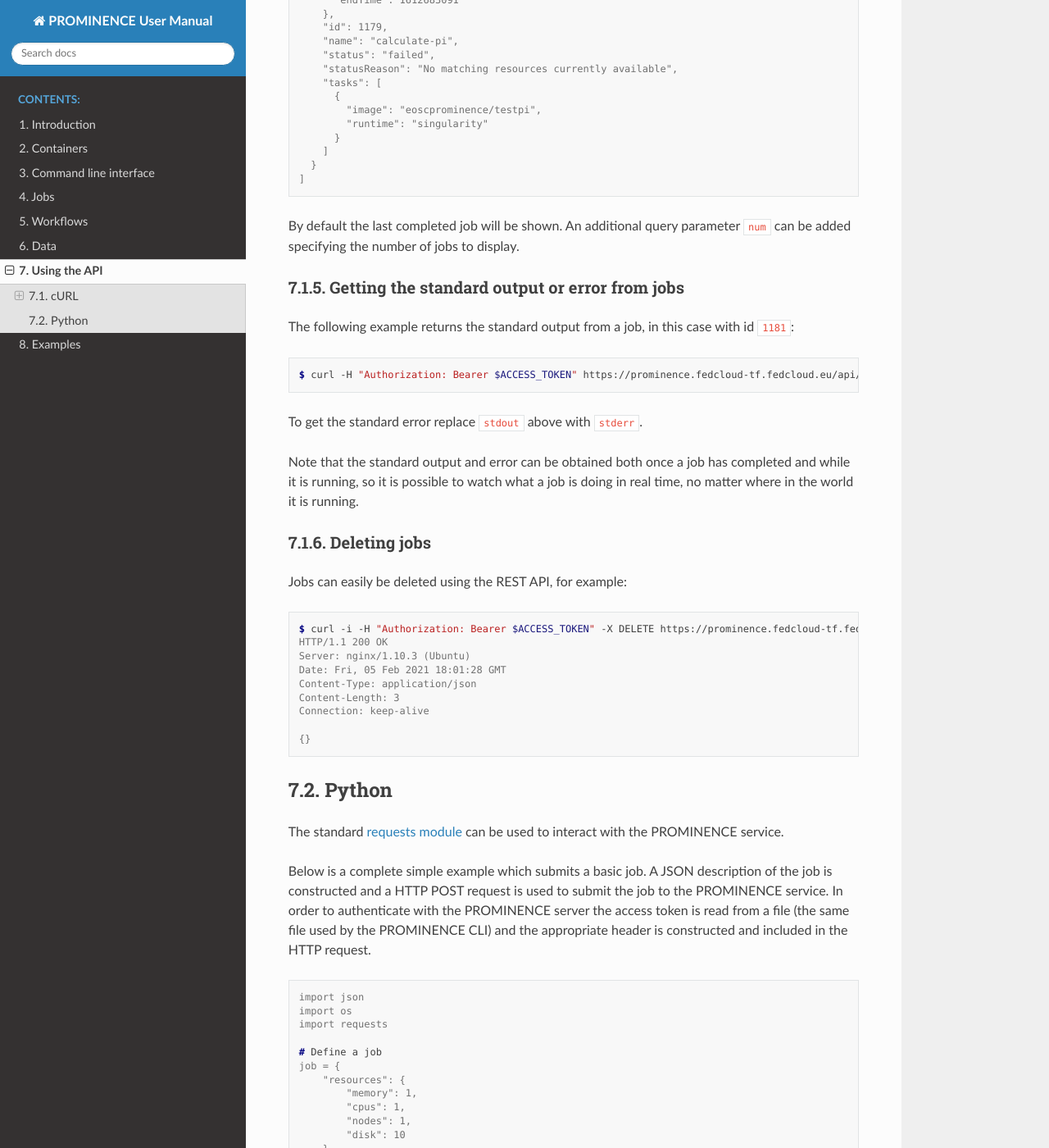
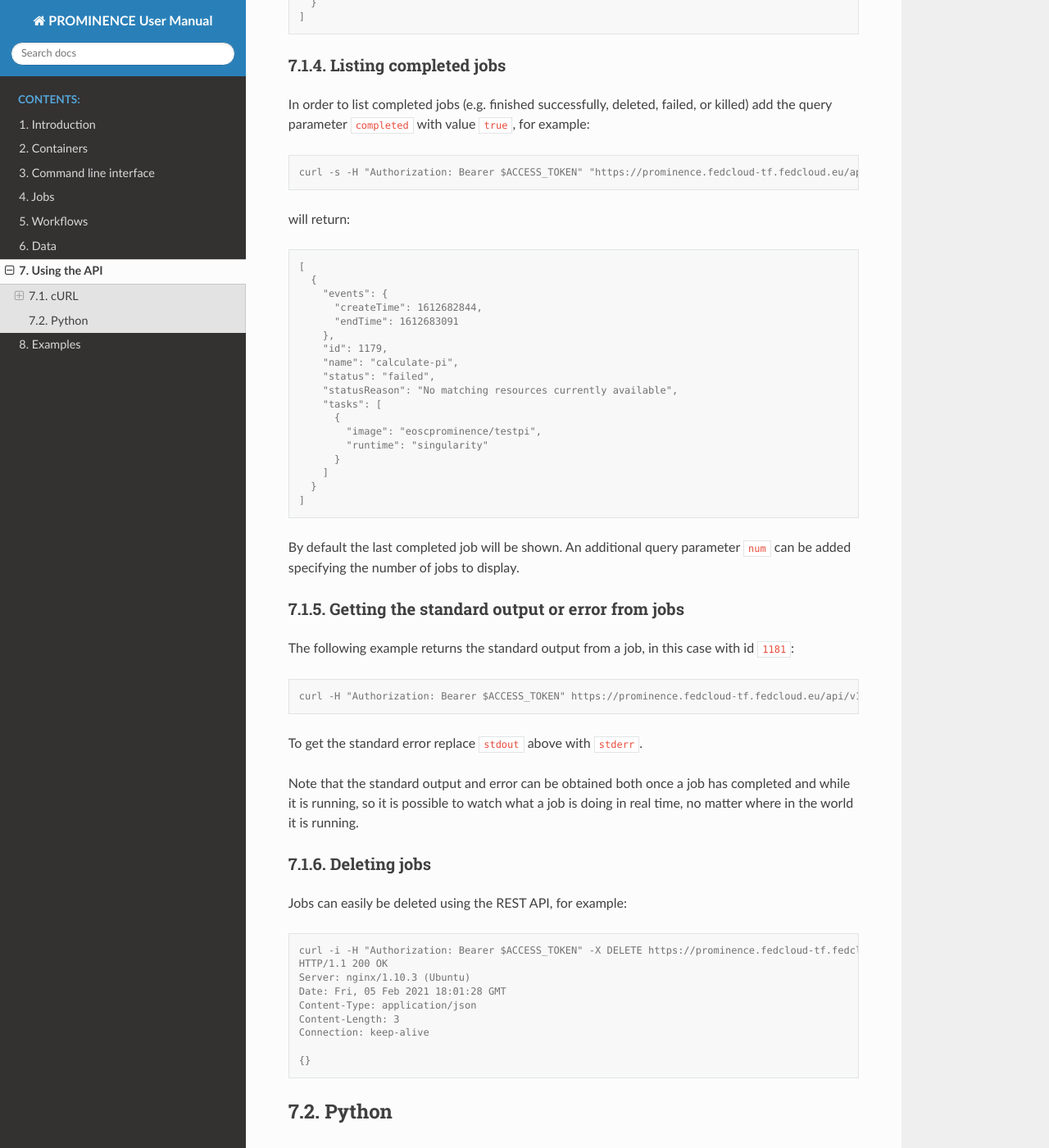
Before and after one commit to prominence-eosc/docs-eosc, a Sphinx documentation site: the page built from source/using-the-api.rst, in a window 1280 px wide and 1400 px high, scrolled down 3768 px. Shown: the whole window at 82% size. Built offline with Sphinx 7.4.7 and the Read the Docs theme 2.0.0, drawn with Linux system fonts in a browser that asks for light colours; some of the changed text lies outside the part shown.

Commit message:
Formatting improvements

```diff
--- a/source/using-the-api.rst
+++ b/source/using-the-api.rst
@@ -85,7 +85,12 @@
 
 .. code-block:: console
 
-   $ curl -s -H "Authorization: Bearer $ACCESS_TOKEN" https://prominence.fedcloud-tf.fedcloud.eu/api/v1/jobs/1169 | jq .
+   curl -s -H "Authorization: Bearer $ACCESS_TOKEN" https://prominence.fedcloud-tf.fedcloud.eu/api/v1/jobs/1169 | jq .
+
+will return:
+
+.. code-block:: console
+
    [
      {
        "events": {
@@ -114,6 +119,11 @@
 .. code-block:: console
 
    curl -s -H "Authorization: Bearer $ACCESS_TOKEN" "https://prominence.fedcloud-tf.fedcloud.eu/api/v1/jobs/1181" | jq .
+
+will return:
+
+.. code-block:: console
+
    [
      {
        "events": {
@@ -161,7 +171,12 @@
 
 .. code-block:: console
 
-   $ curl -s -H "Authorization: Bearer $ACCESS_TOKEN" https://prominence.fedcloud-tf.fedcloud.eu/api/v1/jobs | jq .
+   curl -s -H "Authorization: Bearer $ACCESS_TOKEN" https://prominence.fedcloud-tf.fedcloud.eu/api/v1/jobs | jq .
+
+will return:
+
+.. code-block:: console
+
    [
      {
        "events": {
@@ -187,6 +202,11 @@
 .. code-block:: console
 
    curl -s -H "Authorization: Bearer $ACCESS_TOKEN" "https://prominence.fedcloud-tf.fedcloud.eu/api/v1/jobs?completed=true" | jq .
+
+will return:
+
+.. code-block:: console
+
    [
      {
        "events": {
@@ -215,7 +235,7 @@
 
 .. code-block:: console
 
-   $ curl -H "Authorization: Bearer $ACCESS_TOKEN" https://prominence.fedcloud-tf.fedcloud.eu/api/v1/jobs/1181/stdout
+   curl -H "Authorization: Bearer $ACCESS_TOKEN" https://prominence.fedcloud-tf.fedcloud.eu/api/v1/jobs/1181/stdout
 
 To get the standard error replace ``stdout`` above with ``stderr``.
 
@@ -228,7 +248,7 @@
 
 .. code-block:: console
 
-   $ curl -i -H "Authorization: Bearer $ACCESS_TOKEN" -X DELETE https://prominence.fedcloud-tf.fedcloud.eu/api/v1/jobs/1169
+   curl -i -H "Authorization: Bearer $ACCESS_TOKEN" -X DELETE https://prominence.fedcloud-tf.fedcloud.eu/api/v1/jobs/1169
    HTTP/1.1 200 OK
    Server: nginx/1.10.3 (Ubuntu)
    Date: Fri, 05 Feb 2021 18:01:28 GMT
```
